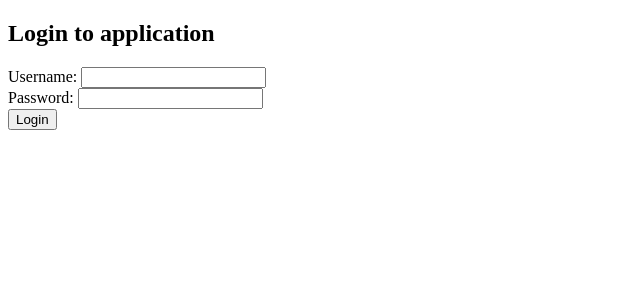
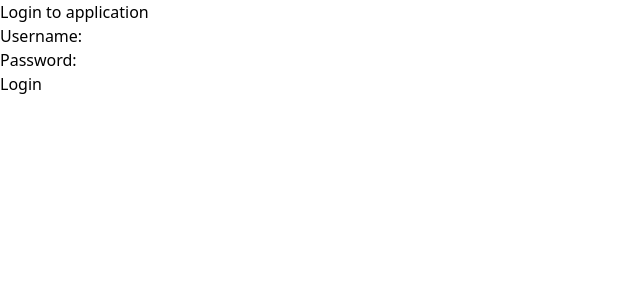
Before and after one commit to ZennithYattare/fullStackOpenCourse, a React (Create React App) app in the folder part7/bloglist-frontend/: page / in a window 1280 px wide. Shown: the top 300 px of the page, without its empty margins (0-640 px from the left). Built offline with nearby package versions, Linux system fonts and the light colour scheme.

Commit message:
init tailwind

```diff
--- a/part7/bloglist-frontend/package.json
+++ b/part7/bloglist-frontend/package.json
@@ -46,6 +46,7 @@
 		"@testing-library/user-event": "^14.4.3",
 		"cypress": "^12.13.0",
 		"eslint-plugin-cypress": "^2.13.3",
-		"eslint-plugin-jest": "^27.2.1"
+		"eslint-plugin-jest": "^27.2.1",
+		"tailwindcss": "^3.3.2"
 	}
 }
--- a/part7/bloglist-frontend/src/index.css
+++ b/part7/bloglist-frontend/src/index.css
@@ -1,4 +1,6 @@
-/** @format */
+@tailwind base;
+@tailwind components;
+@tailwind utilities;
 
 .note {
 	color: grey;
--- /dev/null
+++ b/part7/bloglist-frontend/tailwind.config.js
@@ -0,0 +1,8 @@
+/** @type {import('tailwindcss').Config} */
+module.exports = {
+	content: ["./index.html", "./src/**/*.{js,ts,jsx,tsx}"],
+	theme: {
+		extend: {},
+	},
+	plugins: [],
+};
```
Also changed, not shown: 1 other file (tests, documents, lock files or other folders).
